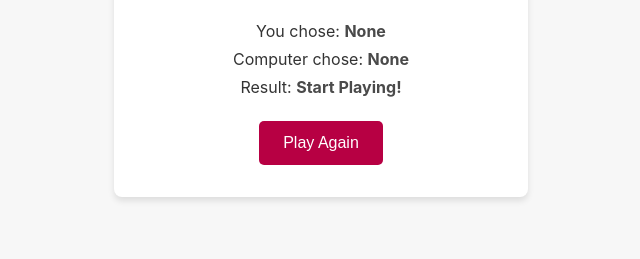
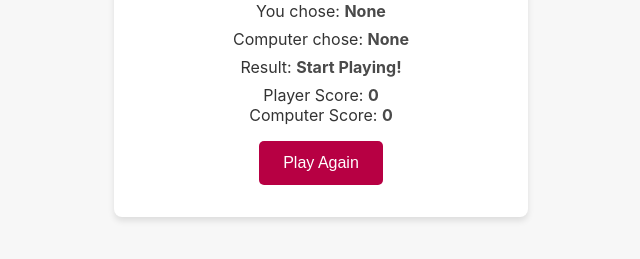
Before and after one commit to ufoundsobia/rock-papers-scissors, a plain HTML site: page index.html in a window 1280 px wide. Shown: the part 391-650 px from the top of the page, without its empty margins (319-959 px from the left). Drawn offline with Linux system fonts and the light colour scheme.

Commit message:
Update index.html (score)

```diff
--- a/index.html
+++ b/index.html
@@ -19,6 +19,10 @@
       <p id="computer-choice">Computer chose: <span>None</span></p>
       <p id="result">Result: <span>Start Playing!</span></p>
     </div>
+    <div class="score-board">
+      <div>Player Score: <span id="player-score">0</span></div>
+      <div>Computer Score: <span id="computer-score">0</span></div>
+    </div>
     <button class="play-again" onclick="resetGame()">Play Again</button>
   </div>
   <script src="script.js"></script>
```
